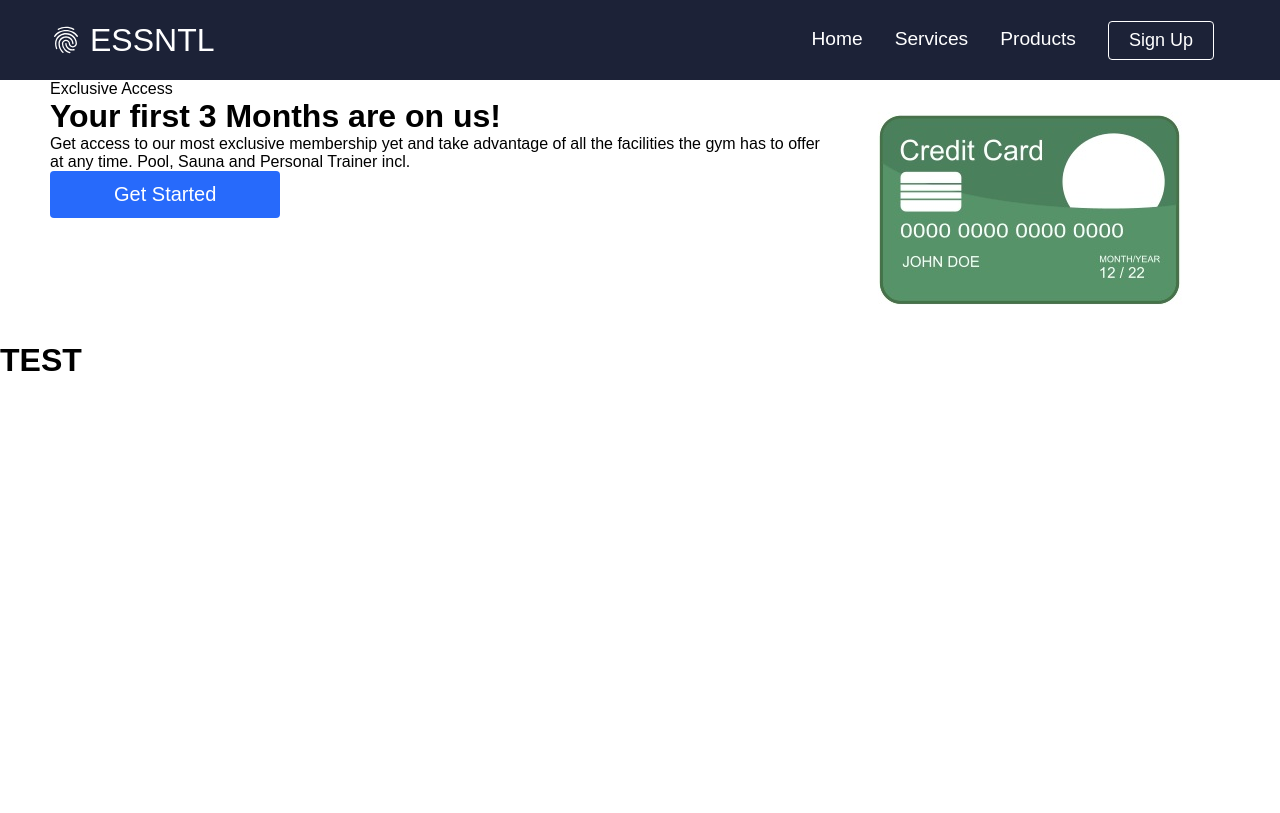
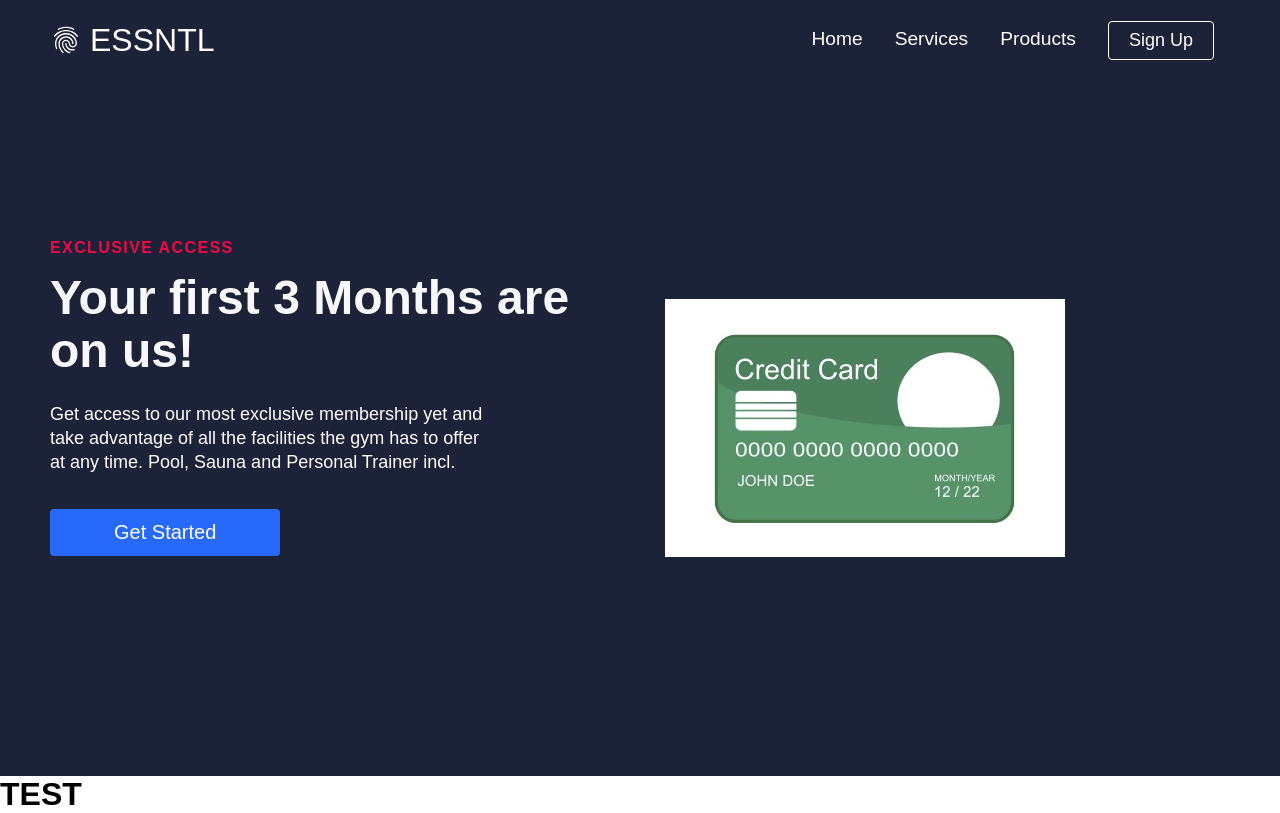
Before and after one commit to maurya512/business, a React (Create React App) app: page / in a window 1280 px wide. Built offline with nearby package versions, Linux system fonts and the light colour scheme.

Commit message:
added style elements to the hero section of the page

```diff
--- a/src/components/HeroSection.css
+++ b/src/components/HeroSection.css
@@ -0,0 +1,102 @@
+.home__hero-section {
+    color: #fff;
+    padding: 160px 0;
+}
+
+.home__hero-row {
+    align-items: center;
+}
+
+.row {
+    display: flex;
+    margin-right: -15px;
+    margin-bottom: -15px;
+    margin-left: -15px;
+    flex-wrap: wrap;
+    align-content: stretch;
+}
+
+.col {
+    margin-bottom: 15px;
+    padding-right: 15px;
+    padding-left: 15px;
+    flex: 1;
+    max-width: 50%;
+    flex-basis: 50%;
+}
+
+.home__hero-text-wrapper {
+    max-width: 540px;
+    padding-top: 0;
+    padding-bottom: 60px;
+}
+
+.top-line {
+    color: #f00946;
+    font-size: 16px;
+    line-height: 16px;
+    font-weight: 700;
+    letter-spacing: 1.4px;
+    text-transform: uppercase;
+    margin-bottom: 16px;
+}
+
+.heading {
+    margin-bottom: 24px;
+    font-size: 48px;
+    line-height: 1.1;
+    font-weight: 600;
+    color: #f7f8fa;
+}
+
+.dark {
+    color: #1c2237;
+}
+
+.darkBg {
+    background-color: #1c2237;
+}
+
+.home__hero-subtitle {
+    max-width: 440px;
+    margin-bottom: 35px;
+    font-size: 18px;
+    line-height: 24px;
+}
+
+.home__hero-img-wrapper {
+    max-width: 555px;
+}
+
+.home__hero-img {
+    max-width: 95%;
+    margin-top: 0;
+    margin-right: 0;
+    margin-left: 10px;
+    padding-right: 0;
+}
+
+img {
+    border: 0;
+    max-width: 100%;
+    vertical-align: middle;
+    display: inline-block;
+}
+
+@media screen and (max-width: 991px) {
+    .container {
+        padding-right: 30px;
+        padding-left: 30px;
+    }
+}
+
+@media screen and (max-width: 768px) {
+    .home__hero-text-wrapper {
+        padding-bottom: 65px;
+    }
+
+    .col {
+        max-width: 100%;
+        flex-basis: 100%;
+    }
+}
--- a/src/components/HeroSection.js
+++ b/src/components/HeroSection.js
@@ -9,7 +9,7 @@ function HeroSection({
 }) {
     return (
         <>
-            <div className={lightBg ? 'home__hero-section' : 'home__hero-section-darkBg'}>
+            <div className={lightBg ? 'home__hero-section' : 'home__hero-section darkBg'}>
                 <div className='container'>
                     <div className='row home__hero-row' style={{ display: 'flex', flexDirection: imgStart === 'start' ? 'row-reverse' : 'row' }}>
                         <div className='col'>
```
